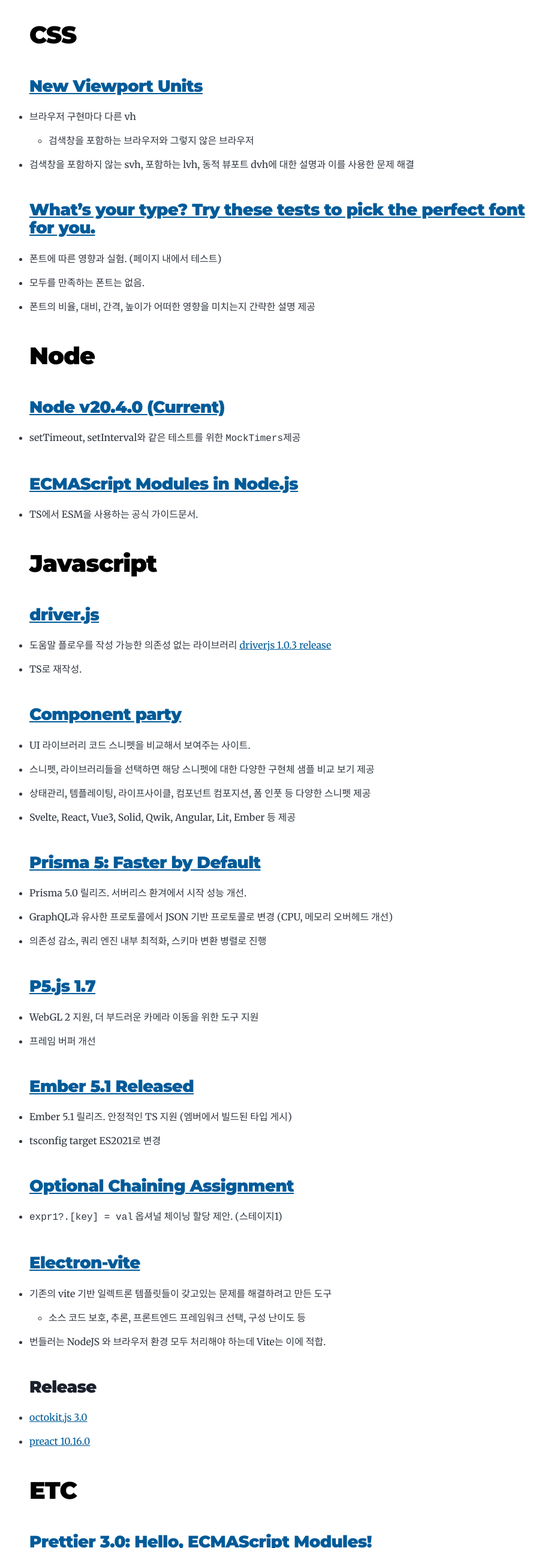
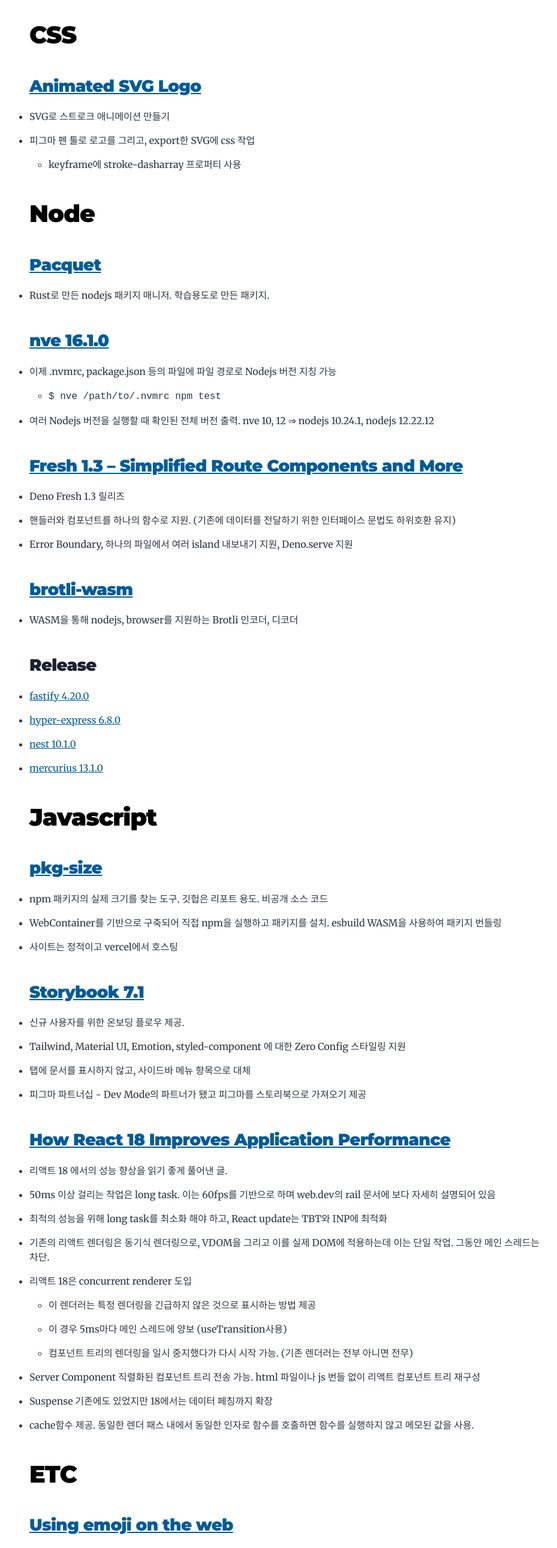
Before and after one commit to DeadIntegral/stupidk-blog, a Gatsby site: page /dev-weekly-20230722/ in a window 1280 px wide. Shown: the part 220-2800 px from the top of the page at 60% size, without its empty margins (163-1092 px from the left). Built offline with nearby package versions, Linux system fonts and the light colour scheme; Gatsby itself is replaced by a stand-in of ours.

Commit message:
docs: replace 20230722

```diff
--- a/content/blog/dev-weekly-20230722/index.md
+++ b/content/blog/dev-weekly-20230722/index.md
@@ -6,111 +6,94 @@
 ---
 # CSS
 
-### **[New Viewport Units](https://ishadeed.com/article/new-viewport-units/)**
+### **[Animated SVG Logo](https://antfu.me/posts/animated-svg-logo)**
 
-- 브라우저 구현마다 다른 vh
-    - 검색창을 포함하는 브라우저와 그렇지 않은 브라우저
-- 검색창을 포함하지 않는 svh, 포함하는 lvh, 동적 뷰포트 dvh에 대한 설명과 이를 사용한 문제 해결
-
-### **[What’s your type? Try these tests to pick the perfect font for you.](https://www.washingtonpost.com/technology/interactive/2023/best-font-you-test-types-styles)**
-
-- 폰트에 따른 영향과 실험. (페이지 내에서 테스트)
-- 모두를 만족하는 폰트는 없음.
-- 폰트의 비율, 대비, 간격, 높이가 어떠한 영향을 미치는지 간략한 설명 제공
+- SVG로 스트로크 애니메이션 만들기
+- 피그마 펜 툴로 로고를 그리고, export한 SVG에 css 작업
+    - keyframe에 stroke-dasharray 프로퍼티 사용
 
 # Node
 
-### **[Node v20.4.0 (Current)](https://nodejs.org/en/blog/release/v20.4.0)**
+### **[Pacquet](https://github.com/anonrig/pacquet)**
 
-- setTimeout, setInterval와 같은 테스트를 위한 `MockTimers`제공
+- Rust로 만든 nodejs 패키지 매니저. 학습용도로 만든 패키지.
 
-### **[ECMAScript Modules in Node.js](https://www.typescriptlang.org/docs/handbook/esm-node.html)**
+### **[nve 16.1.0](https://github.com/ehmicky/nve/releases/tag/16.1.0)**
 
-- TS에서 ESM을 사용하는 공식 가이드문서.
+- 이제 .nvmrc, package.json 등의 파일에 파일 경로로 Nodejs 버전 지칭 가능
+    - `$ nve /path/to/.nvmrc npm test`
+- 여러 Nodejs 버전을 실행할 때 확인된 전체 버전 출력. nve 10, 12 ⇒ nodejs 10.24.1, nodejs 12.22.12
+
+### **[Fresh 1.3 – Simplified Route Components and More](https://deno.com/blog/fresh-1.3)**
+
+- Deno Fresh 1.3 릴리즈
+- 핸들러와 컴포넌트를 하나의 함수로 지원. (기존에 데이터를 전달하기 위한 인터페이스 문법도 하위호환 유지)
+- Error Boundary, 하나의 파일에서 여러 island 내보내기 지원, Deno.serve 지원
+
+### **[brotli-wasm](https://github.com/httptoolkit/brotli-wasm)**
+
+- WASM을 통해 nodejs, browser를 지원하는 Brotli 인코더, 디코더
+
+### **Release**
+
+- [fastify 4.20.0](https://github.com/fastify/fastify/releases/tag/v4.20.0)
+- [hyper-express 6.8.0](https://github.com/kartikk221/hyper-express/releases/tag/6.8.0)
+- [nest 10.1.0](https://github.com/nestjs/nest/releases/tag/v10.1.0)
+- [mercurius 13.1.0](https://github.com/mercurius-js/mercurius/releases/tag/v13.1.0)
 
 # Javascript
 
-### **[driver.js](https://driverjs.com/)**
+### **[pkg-size](https://pkg-size.dev/)**
 
-- 도움말 플로우를 작성 가능한 의존성 없는 라이브러리 [driverjs 1.0.3 release](https://github.com/kamranahmedse/driver.js/releases/tag/1.0.3)
-- TS로 재작성.
+- npm 패키지의 실제 크기를 찾는 도구. 깃헙은 리포트 용도. 비공개 소스 코드
+- WebContainer를 기반으로 구축되어 직접 npm을 실행하고 패키지를 설치. esbuild WASM을 사용하여 패키지 번들링
+- 사이트는 정적이고 vercel에서 호스팅
 
-### **[Component party](https://component-party.dev/)**
+### **[Storybook 7.1](https://storybook.js.org/blog/storybook-7-1/)**
 
-- UI 라이브러리 코드 스니펫을 비교해서 보여주는 사이트.
-- 스니펫, 라이브러리들을 선택하면 해당 스니펫에 대한 다양한 구현체 샘플 비교 보기 제공
-- 상태관리, 템플레이팅, 라이프사이클, 컴포넌트 컴포지션, 폼 인풋 등 다양한 스니펫 제공
-- Svelte, React, Vue3, Solid, Qwik, Angular, Lit, Ember 등 제공
+- 신규 사용자를 위한 온보딩 플로우 제공.
+- Tailwind, Material UI, Emotion, styled-component 에 대한 Zero Config 스타일링 지원
+- 탭에 문서를 표시하지 않고, 사이드바 메뉴 항목으로 대체
+- 피그마 파트너십 - Dev Mode의 파트너가 됐고 피그마를 스토리북으로 가져오기 제공
 
-### **[Prisma 5: Faster by Default](https://www.prisma.io/blog/prisma-5-f66prwkjx72s)**
+### **[How React 18 Improves Application Performance](https://vercel.com/blog/how-react-18-improves-application-performance)**
 
-- Prisma 5.0 릴리즈. 서버리스 환겨에서 시작 성능 개선.
-- GraphQL과 유사한 프로토콜에서 JSON 기반 프로토콜로 변경 (CPU, 메모리 오버헤드 개선)
-- 의존성 감소, 쿼리 엔진 내부 최적화, 스키마 변환 병렬로 진행
-
-### **[P5.js 1.7](https://github.com/processing/p5.js/releases/tag/v1.7.0)**
-
-- WebGL 2 지원, 더 부드러운 카메라 이동을 위한 도구 지원
-- 프레임 버퍼 개선
-
-### **[Ember 5.1 Released](https://blog.emberjs.com/ember-released-5-1/)**
-
-- Ember 5.1 릴리즈. 안정적인 TS 지원 (엠버에서 빌드된 타입 게시)
-- tsconfig target ES2021로 변경
-
-### **[Optional Chaining Assignment](https://github.com/nicolo-ribaudo/proposal-optional-chaining-assignment)**
-
-- `expr1?.[key] = val` 옵셔널 체이닝 할당 제안. (스테이지1)
-
-### **[Electron-vite](https://electron-vite.org/)**
-
-- 기존의 vite 기반 일렉트론 템플릿들이 갖고있는 문제를 해결하려고 만든 도구
-    - 소스 코드 보호, 추론, 프론트엔드 프레임워크 선택, 구성 난이도 등
-- 번들러는 NodeJS 와 브라우저 환경 모두 처리해야 하는데 Vite는 이에 적합.
-
-### **Release**
-
-- [octokit.js 3.0](https://github.com/octokit/octokit.js/releases/tag/v3.0.0)
-- [preact 10.16.0](https://github.com/preactjs/preact/releases/tag/10.16.0)
+- 리액트 18 에서의 성능 향상을 읽기 좋게 풀어낸 글.
+- 50ms 이상 걸리는 작업은 long task. 이는 60fps를 기반으로 하며 web.dev의 rail 문서에 보다 자세히 설명되어 있음
+- 최적의 성능을 위해 long task를 최소화 해야 하고, React update는 TBT와 INP에 최적화
+- 기존의 리액트 렌더링은 동기식 렌더링으로, VDOM을 그리고 이를 실제 DOM에 적용하는데 이는 단일 작업. 그동안 메인 스레드는 차단.
+- 리액트 18은 concurrent renderer 도입
+    - 이 렌더러는 특정 렌더링을 긴급하지 않은 것으로 표시하는 방법 제공
+    - 이 경우 5ms마다 메인 스레드에 양보 (useTransition사용)
+    - 컴포넌트 트리의 렌더링을 일시 중지했다가 다시 시작 가능. (기존 렌더러는 전부 아니면 전무)
+- Server Component 직렬화된 컴포넌트 트리 전송 가능. html 파일이나 js 번들 없이 리액트 컴포넌트 트리 재구성
+- Suspense 기존에도 있었지만 18에서는 데이터 페칭까지 확장
+- cache함수 제공. 동일한 렌더 패스 내에서 동일한 인자로 함수를 호출하면 함수를 실행하지 않고 메모된 값을 사용.
 
 # ETC
 
-### **[Prettier 3.0: Hello, ECMAScript Modules!](https://prettier.io/blog/2023/07/05/3.0.0.html)**
+### **[Using emoji on the web](https://fullystacked.net/posts/using-emoji-on-the-web/)**
 
-- Prettier 3.0 릴리즈.
-- ESM 으로 마이그레이션. CommonJS 지원.
-- 다크다운 형식 변경(라틴문자, 중국어, 일본어 사이의 공백 삽입 제거), 한국 단어 내의 줄바꿈 금지
-- trailing comma 기본값 all로 변경, pure css 파서 추가
-- node 10, 12 지원 중단
+- 브라우저마다 사용하는 이모티콘 폰트가 다름
+    - Apple Color Emoji, MS Segoe Color Emoji, 파이어폭스: 트위터의 Twemoji Font
+- 이전 버전의 OS들은 이모지 누락. 이를 해결하기 위한 솔루션
+    - font-variant-emoji 에 폴백 이모지 폰트 추가하기
+    - 오픈 소스 color emoji 사용하기
 
-### **[The case against self-closing tags in HTML](https://jakearchibald.com/2023/against-self-closing-tags-in-html/)**
+### **[WordPress Playground](https://developer.wordpress.org/playground/)**
 
-- `/>` 은 2000년에 HTML 파서와 XML 파서 모두 호환하게 작성하는것이 권장이라 지원.
-- 2008년 HTML5 가 등장하면서 XHTML에 도입된 XML 요구 사항 제거
+- 워드프레스 플레이그라운드 제공
+    - PHP는 WASM으로(Emscripten) 실행
+    - MySQL은 워드프레스 플러그인을 통해 SQLite로 대체. MySQL 쿼리를 인터셉트하여 SQLite로 재작성
+    - 웹 서버는 서비스 워커로 구현
+    - 네트워킹은 웹소켓
+- [https://web.dev/wordpress-playground/](https://web.dev/wordpress-playground/)
 
-### **[State Of Npm 2023: The Overview](https://blog.sandworm.dev/state-of-npm-2023-the-overview)**
+### **[Wix’s new tool can create entire websites from prompts](https://techcrunch.com/2023/07/17/wixs-new-tool-can-create-entire-websites-from-prompts/)**
 
-- NPM의 현 상태
-- 전체 패키지 330만개, 총 버전 수 3400만개, 지난 1년 생성된 패키지 139만개(그 중 56만개 스팸)
-- 전체 패키지 크기 24.17TB, 평균 패키지 크기 416KB
-- 키워드 1위 react 97k, 2위 typescript 43k, javascript 36k, vue 35k
+- Wix에서 AI Site Generator 출시.
+- Wix의 도메인 전문 지식과 AI에 대한 경험을 활용하여 고품질 콘텐츠, 맞춤형 레이아웃 제공
 
-### **[Introducing passwordless authentication on GitHub.com](https://github.blog/2023-07-12-introducing-passwordless-authentication-on-github-com/)**
+### **[Excellence is a habit, but so is failure](https://awesomekling.github.io/Excellence-is-a-habit-but-so-is-failure/)**
 
-- Github PassKey 베타 시작.
-- 깃헙에서 패스키 설정하는 가이드 및 패스키가 암호를 대체하는 방법 설명.
-
-### **[WCAG 2.2, quick and simplified](https://medium.com/design-ibm/wcag-2-2-quick-and-simplified-73c3ff66b065)**
-
-- 접근성 지침 새 버전 7월 초에 W3C 제안 권장사항이 될 것.
-- 새로운 9가지 요구사항. 포커스, 드래그, 크기, 도움말, 중복항목, 인증 관련.
-
-### **[terminalizer](https://github.com/faressoft/terminalizer)**
-
-- 터미널을 기록하고 gif를 생성하는 도구.
-- [https://asciinema.org/](https://asciinema.org/) 와 유사
-
-### **[tinypool](https://github.com/tinylibs/tinypool)**
-
-- 38kb의 의존성 없는 worker thread pool 구현.
-- logical core 대신 physical core 사용
+- 조금씩 점진적으로 개선하면 큰 성과를 얻는 것처럼, 점진적인 방치와 실수는 축적되어 부정적인 결과로 이어짐.
```
